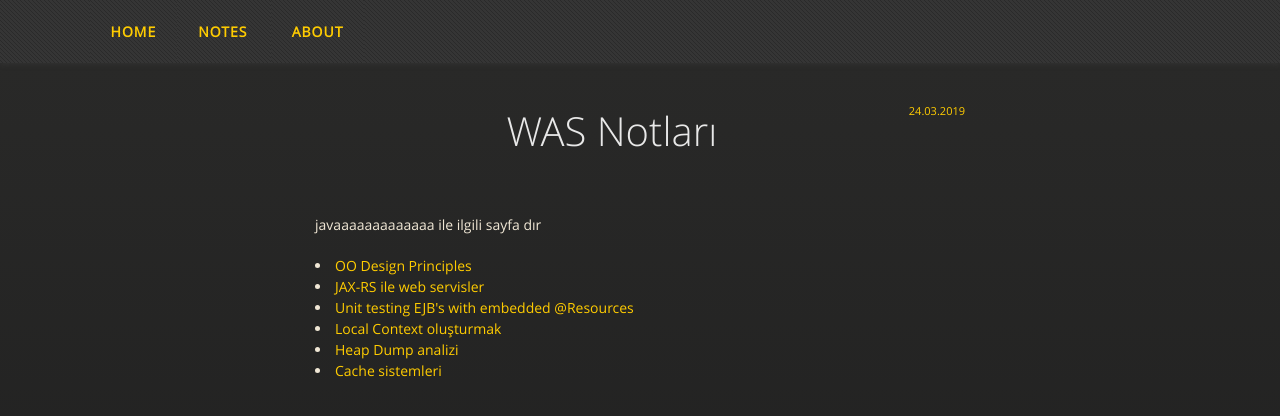
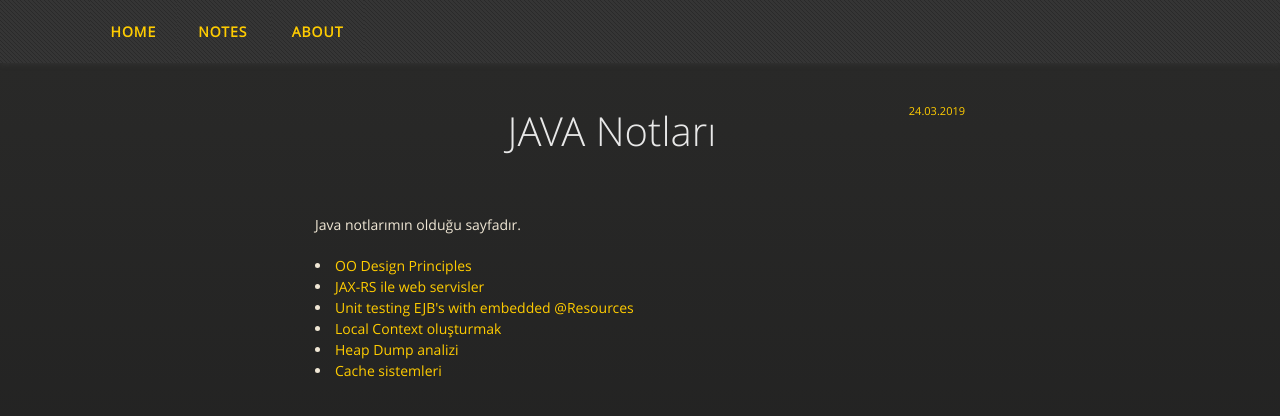
Before and after one commit to erkan000/erkan000.github.io, a Jekyll site: the page built from java.md, in a window 1280 px wide. Shown: the top 416 px of the page. Built offline with Jekyll 4.4.1, drawn with Linux system fonts in a browser that asks for light colours; our own code applies the rules of GitHub Pages for plain Markdown files.

Commit message:
Update java.md

```diff
--- a/java.md
+++ b/java.md
@@ -1,9 +1,9 @@
 ---
-title: WAS Notları
+title: JAVA Notları
 date: 24.03.2019
 ---
 
-javaaaaaaaaaaaaa ile ilgili sayfa dır
+Java notlarımın olduğu sayfadır.
 
 
 {% for bolum in site.java %}
```
